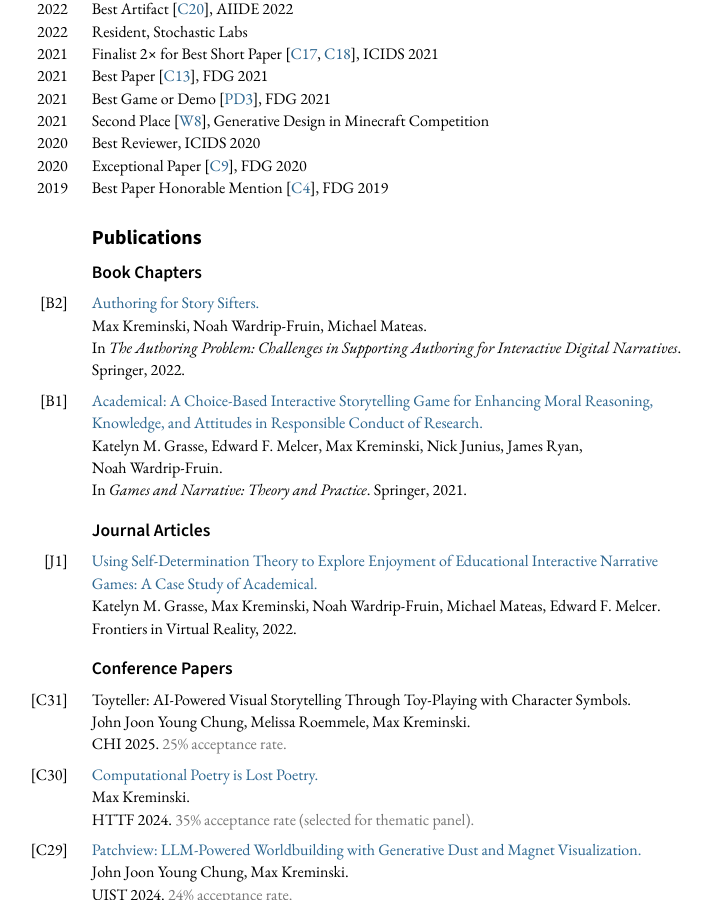
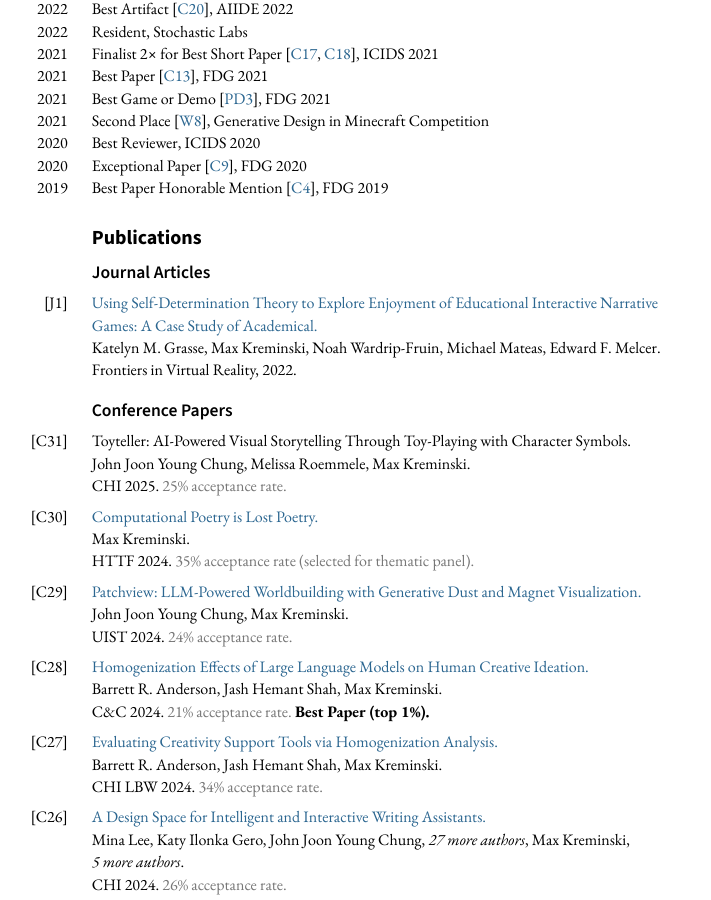
Before and after one commit to mkremins/mkremins.github.io, a Jekyll site: the page built from cv/index.html, in a window 1280 px wide and 900 px high, scrolled down 908 px. Shown: the whole window, without its empty margins (291-1002 px from the left). Built offline with Jekyll 4.4.1, drawn with Linux system fonts in a browser that asks for light colours; some of the changed text lies outside the part shown.

Commit message:
Move book chapters below conference papers

```diff
--- a/cv/index.html
+++ b/cv/index.html
@@ -189,12 +189,12 @@ layout: null
     </section>
     <section id="publications">
       <h2>Publications</h2>
-      <h3 id="publications-b">Book Chapters</h3>
-      {%- include cvpubs.html pubtype="chapter" pubprefix="B" -%}
       <h3 id="publications-j">Journal Articles</h3>
       {%- include cvpubs.html pubtype="journal" pubprefix="J" -%}
       <h3 id="publications-c">Conference Papers</h3>
       {%- include cvpubs.html pubtype="full" pubprefix="C" -%}
+      <h3 id="publications-b">Book Chapters</h3>
+      {%- include cvpubs.html pubtype="chapter" pubprefix="B" -%}
       <h3 id="publications-w">Workshop Papers</h3>
       {%- include cvpubs.html pubtype="workshop" pubprefix="W" -%}
       <h3 id="publications-pd">Playable Experiences and Demos</h3>
```
